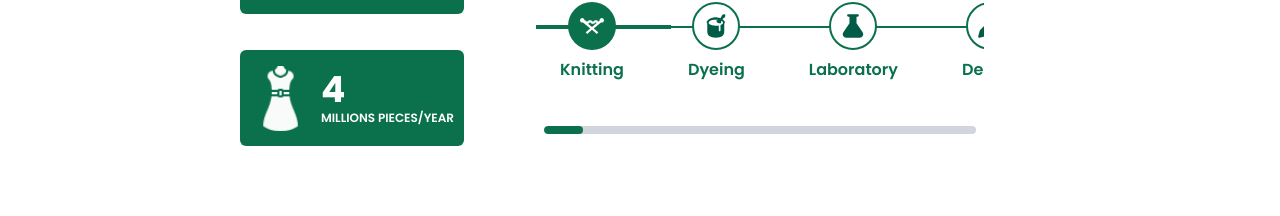
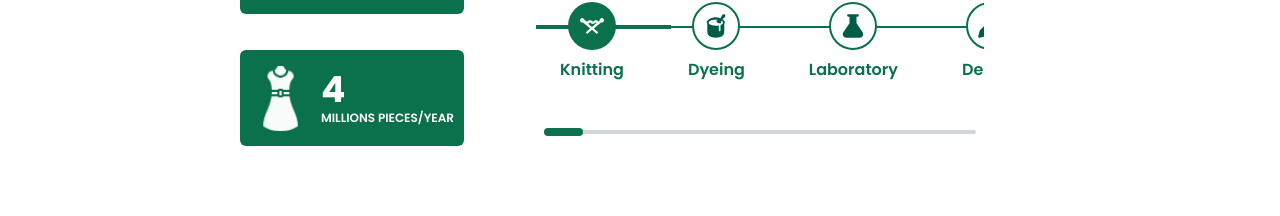
Before and after one commit to cottonSdtNadim/cotton-website-task, a React (Vite) app: page / in a window 1280 px wide. Shown: the part 1600-1816 px from the top of the page. Built offline with nearby package versions, Linux system fonts and the light colour scheme.

Commit message:
Thin background line in the procress bar

```diff
--- a/src/components/ProcessFlow.jsx
+++ b/src/components/ProcessFlow.jsx
@@ -104,30 +104,20 @@ const ProcessFlow = () => {
         </div>
       </div>
 
-      {/* Progress indicator */}
-      {/* <div className="absolute bottom-0 left-0 right-0 flex justify-center">
-        <div className="w-full max-w-md h-1 bg-gray-200 rounded-full overflow-hidden">
-          <div
-            className="h-full bg-[#0B714C] rounded-full transition-all duration-300"
-            style={{ width: `${scrollPercentage}%` }}
-          ></div>
-        </div>
-      </div> */}
-
       {/* Custom Progress Indicator Bar */}
       <div className="absolute -bottom-3 left-6 right-6">
-        {/* Full width background line */}
-        <div className="relative w-full h-2 bg-gray-300 rounded-full overflow-hidden">
-          {/* Moving progress fill */}
+        {/* Thin background line */}
+        <div className="relative w-full h-1 bg-gray-300 rounded-full"></div>
+
+        {/* Thicker active progress bar */}
         <div
-            className="absolute top-0 left-0 h-2 bg-[#0B714C] rounded-full transition-all duration-300"
+          className="absolute top-0 h-2 bg-[#0B714C] rounded-full transition-all duration-300"
           style={{
-              // width: `${(activeStepIndex / (processSteps.length - 1)) * 100}%`,
             left: `${(activeStepIndex / processSteps.length) * 100}%`,
             width: `${(1 / processSteps.length) * 100}%`,
+            transform: "translateY(-25%)", // Adjust vertical position
           }}
         ></div>
-        </div>
       </div>
     </div>
   );
```
Lines whose indentation alone changed are shown as unchanged.
